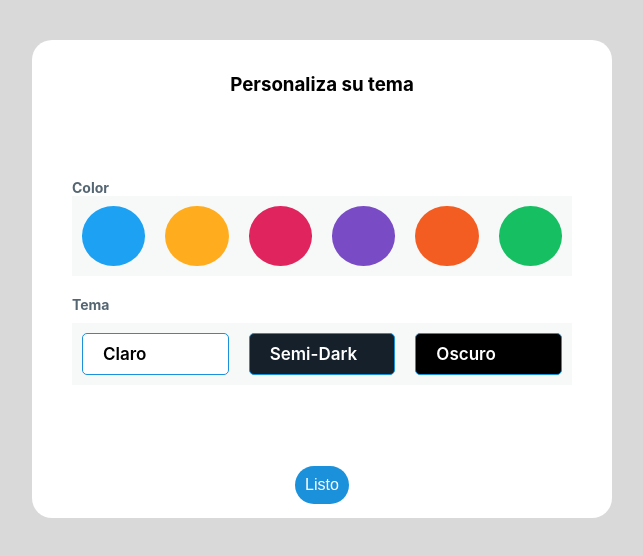
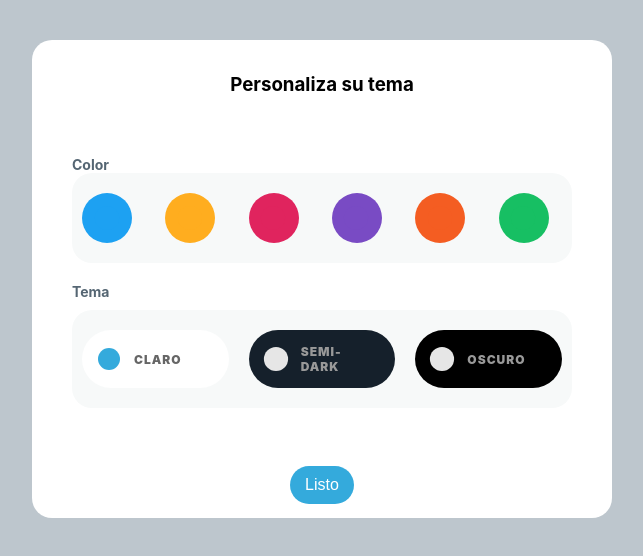
Before and after one commit to Will2020-cpu/websockets-spring, a React (Create React App) app in the folder frontend-final/: page /settings in a window 1280 px wide. Shown: the top 556 px of the page, without its empty margins (352-995 px from the left). Built offline with nearby package versions, Linux system fonts and the light colour scheme; a web font is replaced by a local one.

Commit message:
Modal con cambio de colores

```diff
--- a/frontend-final/src/App.css
+++ b/frontend-final/src/App.css
@@ -12,11 +12,18 @@
 .sidebar{
     grid-row-start: 1;
     grid-row-end: span 3;
+    padding: 0px 5px;
 }
 
 .scrollable{
     position: relative;
-    overflow-y: scroll;
+    overflow-y: auto;
+}
+
+.scrollable::-webkit-scrollbar{
+    width: 8px;
+    height: 8px;
+    display: none;
 }
 
 .content{
--- a/frontend-final/src/App.js
+++ b/frontend-final/src/App.js
@@ -1,11 +1,18 @@
 import React from 'react';
 import './App.css';
 import { BrowserRouter as Router } from 'react-router-dom'
-import { ThemeProvider } from 'styled-components'
+import { createGlobalStyle, ThemeProvider } from 'styled-components'
 import { useSelector } from 'react-redux'
 import { selectTheme } from './features/themes/themes'
 import Home from './Home';
 
+
+const GlobalStyle = createGlobalStyle`
+  body{
+    background: ${props => props.theme.body};
+    color:${props => props.theme.colorBody};
+  }
+`
 
 
 function App() {
@@ -13,9 +20,10 @@ function App() {
 
   return (
     <ThemeProvider theme={theme}>
+      <GlobalStyle />
       <div>
         <Router>
-          <Home/>
+          <Home />
         </Router>
       </div>
     </ThemeProvider>
--- a/frontend-final/src/components/Chat.jsx
+++ b/frontend-final/src/components/Chat.jsx
@@ -123,7 +123,7 @@ const TopBar = styled.div`
     position:sticky;
     top:0;
     z-index:0;
-    background:#fff;
+    background:${props => props.theme.body};
 
     .left-items{
         flex:1 1;
@@ -197,7 +197,7 @@ const Compose = styled.form`
     width:calc(100% - 20px);
     bottom:0;
     z-index:1;
-    background:#fff;
+    background:${props => props.theme.body};
 
     input{
         flex:1 1;
--- a/frontend-final/src/components/Modal.jsx
+++ b/frontend-final/src/components/Modal.jsx
@@ -3,10 +3,16 @@ import { animated } from 'react-spring'
 import { useHistory, useLocation } from 'react-router-dom'
 import styled from 'styled-components'
 import { useTransition } from 'react-spring'
+import { changeColor,changeColorBubble } from '../features/themes/themes'
+import { useDispatch,useSelector } from 'react-redux'
+import { selectTheme } from '../features/themes/themes'
+
+
 
 const Modal = () => {
+  const dispatch = useDispatch();
+  const themeColor = useSelector(selectTheme)
   const location = useLocation();
-  console.log(location.pathname === '/settings')
   const [modalVisible, setModalVisible] = useState(location.pathname === '/settings');
 
   const history = useHistory();
@@ -32,19 +38,51 @@ const Modal = () => {
     green: '#17BF63'
   }
 
-  const theme = {
+  let theme = {
     light: {
       color: '#fff',
       name: 'Claro',
+      active: true,
     },
     semiDark: {
       color: '#15202B',
-      name: 'Semi-Dark'
+      name: 'Semi-Dark',
+      active: false,
     },
     dark: {
       color: '#000000',
-      name: 'Oscuro'
+      name: 'Oscuro',
+      active: false,
     }
+  }
+
+  const onClickTheme = (color) => {
+    const colorFont = color !== '#fff' ? '#fff' : '#000';
+    let colorBox = '';
+
+    switch (color) {
+      case ('#15202B'):
+        colorBox = '#192734';
+        break;
+      case ('#000000'):
+        colorBox = '#15181C'
+        break;
+      default:
+        colorBox = '#F7F9F9'
+    }
+
+    dispatch(changeColor({
+      body: color,
+      color: colorFont,
+      colorBox: colorBox
+    }))
+
+  }
+
+  const onClickColor = (color) =>{
+    dispatch(changeColorBubble({
+      color:color,
+    }))
   }
 
 
@@ -61,7 +99,15 @@ const Modal = () => {
               <div className="box-content-color">
                 {
                   Object.values(colors).map(item => (
-                    <div><Colors colorBox={item} /></div>
+                    <Colors colorBox={item} onClick={()=> onClickColor(item)} >
+                      {
+                        themeColor.main === item ?
+                        <input type="radio" name="color" id={item} checked/>
+                        :
+                        <input type="radio" name="color" id={item}/>
+                      }
+                        <div className="design"></div>
+                    </Colors>
                   ))
                 }
               </div>
@@ -69,12 +115,22 @@ const Modal = () => {
               <div className="box-content-theme">
                 {
                   Object.values(theme).map(item => (
-                    <div><Themes colorTheme={item.color}>{item.name}</Themes></div>
+                    <Themes  themeColor={item.color} onClick={()=>onClickTheme(item.color)} >
+                      {
+                        themeColor.body === item.color ?
+                        <input type="radio" name="theme" id={item.name}  checked/>
+                        :
+                        <input type="radio" name="theme" id={item.name} />
+                      }
+                      <div className="design"></div>
+                      <div className="text">{item.name}</div>
+                    </Themes>
                   ))
                 }
               </div>
             </div>
             <button className="modal-close-button" onClick={onClick}>Listo</button>
+
           </animated.div>
         )
       ))}
@@ -92,14 +148,14 @@ const Container = styled.div`
   bottom:0;
   right:0;
   z-index:10;
-  background:rgba(0,0,0,0.15);
+  background:rgba(91,112,131,0.4);
 
   .modal {
     width: 500px;
     height: 450px;
     border-radius:20px;
-    color: #000;
-    background:#fff;
+    color:${props => props.theme.colorBody};
+    background:${props => props.theme.body};
     padding: 14px 40px;
     position: absolute;
     z-index: 90;
@@ -124,8 +180,10 @@ const Container = styled.div`
         }
 
         .box-content-color{
-          background:#F7F9F9;
+          background:${props => props.theme.colorBox};
           padding:10px;
+          border-radius: 20px;
+          position:relative;
           display:grid;
           grid-template-columns:repeat(6,minmax(0,1fr));
           justify-content: center;
@@ -134,9 +192,11 @@ const Container = styled.div`
         }
 
         .box-content-theme{
-          background:#F7F9F9;
+          background:${props => props.theme.colorBox};
           padding:10px;
+          position:relative;
           margin-top:10px;
+          border-radius: 20px;
           display:grid;
           grid-template-columns:repeat(3,minmax(0,1fr));
           justify-content:center;
@@ -147,9 +207,9 @@ const Container = styled.div`
 
     .modal-close-button {
     display:flex;
-    padding: 10px;
+    padding: 10px 15px;
     border-radius:20px;
-    background-color: #1A91DA;
+    background-color: ${props => props.theme.main};
     color: #fff;
     font-size: 1em;
     border: none;
@@ -158,28 +218,84 @@ const Container = styled.div`
     cursor: pointer;
     transition: background-color 0.1s linear;
     }
-
-    .modal-close-button:hover,
-    .modal-close-button:focus {
-    background-color: #1A91DA;
-    }
   }
 `;
 
-const Colors = styled.div`
+
+const Themes = styled.label`
+  display:flex;
+  align-items:center;
+  border-radius:100px;
+  background:${props => props.themeColor};
+  padding:14px 16px;
+  margin:10px 0;
+  cursor:pointer;
+  transition:.3s;
+
+
+  input{
+    position:absolute;
+    left:0;
+    top:0;
+    right:0;
+    width:1px;
+    height:1px;
+    opacity:0;
+    z-index:-1;
+  }
+  .design{
+    width:22px;
+    height:22px;
+    border-radius:100px;
+    background: ${props => props.theme.main};
+    position:relative;
+
+    &:before{
+      content:'';
+      display:inline-block;
+      width:inherit;
+      height:inherit;
+      border-radius:inherit;
+
+      background:hsl(0,0%,90%);
+      transform:scale(1.1);
+      transition:.3s;
+    }
+  }
+  input:checked+.design:before{
+    transform:scale(0);
+  }
+
+  .text{
+    color:hsl(0,0%,60%);
+    margin-left:14px;
+    letter-spacing:1px;
+    text-transform:uppercase;
+    font-size:12px;
+    font-weight:900;
+
+    transition:.3s;
+  }
+
+  input:checked~.text{
+    color:hsl(0,0%,40%);
+  }
+`
+
+const Colors = styled(Themes)`
   background:${props => props.colorBox};
-  padding:30px 18px;
+  padding:0;
+  width:50px;
+  height:50px;
   border-radius:50%;
 
+  .design{
+    background:url("/check.png") no-repeat;
+    background-size:20px 20px;
+    left:27%;
+
+    &:before{
+      background:${props => props.colorBox};
+    }
+  }
 `
-
-const Themes = styled.div`
-  background: ${props => props.colorTheme};
-  color:${props => props.colorTheme !== '#fff' ? '#fff':'#000'};
-  font-size:17px;
-  font-weight: 600;
-  padding:10px 20px;
-  border-radius:5px;
-  border:1px solid #1A91DA;
-
-`
--- a/frontend-final/src/features/themes/themes.js
+++ b/frontend-final/src/features/themes/themes.js
@@ -3,26 +3,33 @@ import { createSlice } from '@reduxjs/toolkit'
 
 const initialState = {
     theme:{
-        main:'#34aadc'
+        main:'#34aadc',
+        body:'#fff',
+        colorBody:'#000',
+        colorBox: '#F7F9F9'
     }
 }
-
-
 
 
 const themeSlice = createSlice({
     name:"theme",
     initialState,
     reducers:{
-        changeColorPurple(state){
-            state.theme.main = '#5856d6'
+        changeColor(state,action){
+            state.theme.body = action.payload.body
+            state.theme.colorBody = action.payload.color
+            state.theme.colorBox = action.payload.colorBox
+        },
+        changeColorBubble(state,action){
+           state.theme.main = action.payload.color;
         }
     }
 })
 
 
-export const { changeColorPurple } = themeSlice.actions;
+export const { changeColor,changeColorBubble } = themeSlice.actions;
 export const selectTheme = (state) => state.theme.theme;
 
 
+
 export default themeSlice.reducer;
--- a/frontend-final/src/index.css
+++ b/frontend-final/src/index.css
@@ -5,7 +5,6 @@ body {
     sans-serif;
   -webkit-font-smoothing: antialiased;
   -moz-osx-font-smoothing: grayscale;
-  background-color: #FFFFFF;
 }
 
 code {
```
Also changed, not shown: frontend-final/public/check.png (added), frontend-final/public/check.svg (added).
